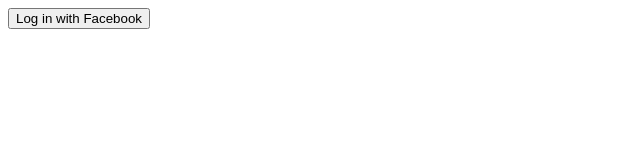
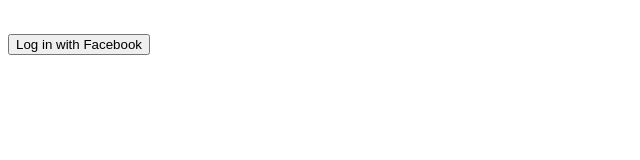
Before and after one commit to slmr36/watch69, a plain HTML site: page login.html in a window 1280 px wide. Shown: the whole page, without its empty margins (0-640 px from the left). Drawn offline with Linux system fonts and the light colour scheme.

Commit message:
Update login.html

```diff
--- a/login.html
+++ b/login.html
@@ -29,6 +29,8 @@
 </head>
 
 <body>
+    <p><div class="fb-login-button" data-width="50" data-size="" data-button-type="" data-layout="" data-auto-logout-link="true" data-use-continue-as="true"></div><p/>
+    <br />
     <button onclick="loginWithFacebook()">Log in with Facebook</button>
     <script>
 
```
